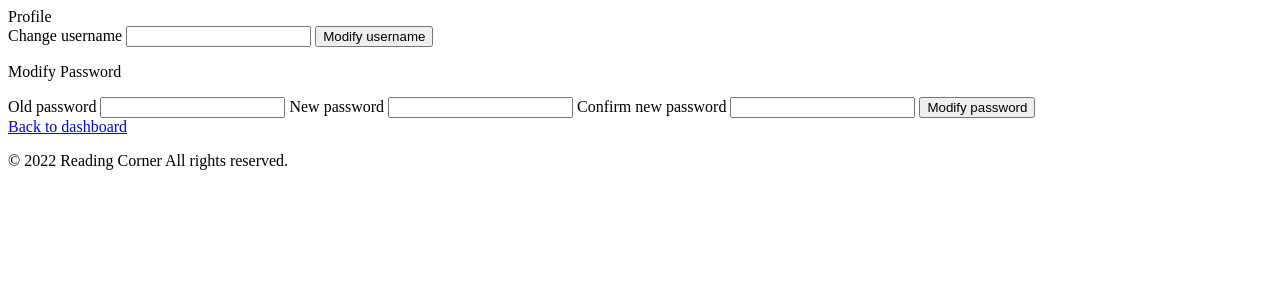
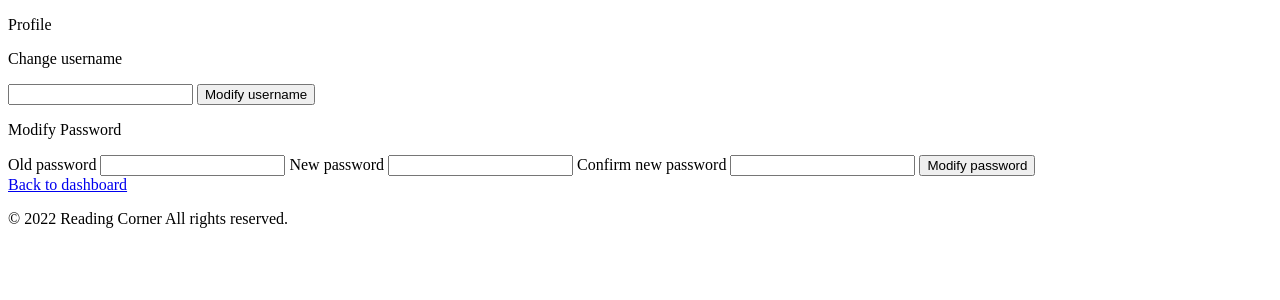
Before and after one commit to itmo-wad/ReadingCorner-Team7, a Flask app: template templates/profile.html in a window 1280 px wide. Shown: the top 300 px of the page. Run offline with Flask 2, Linux system fonts and the light colour scheme; the template is opened without the code that fills it, so the values that code supplies are empty.

Commit message:
Added some checks for the profile update page, and reverted to proper mongo database and checks for login

```diff
--- a/routes/dashboard.py
+++ b/routes/dashboard.py
@@ -12,7 +12,7 @@ mongo = PyMongo(app)
 dashboard_page = Blueprint('dashboard_page', __name__, template_folder='templates')
 
 @dashboard_page.route("/dashboard")
-#@require_login
+@require_login
 def dashboard():
     userid = request.cookies.get("userID")
     listbooks=list(mongo.db.isbn.find({"username":userid}))
--- a/routes/login.py
+++ b/routes/login.py
@@ -28,7 +28,7 @@ def login():
     return render_template('login.html', stylesheets=["https://cdn.jsdelivr.net/npm/bootstrap@5.1.3/dist/css/bootstrap.min.css","/static/css/login.css", "/static/css/main.css"])
 
 @login_page.route("/disconnect")
-#@require_login
+@require_login
 def disconnect():
     resp = make_response(redirect(url_for('login_page.login')))
     resp.delete_cookie('userID')
--- a/static/css/dashboard.css
+++ b/static/css/dashboard.css
@@ -125,7 +125,7 @@ div.search-bar::after {
     text-decoration: none;
 }
 
-.row img{
+.books img{
     width:200px;
     height:200px;
 }
--- a/templates/dashboard.html
+++ b/templates/dashboard.html
@@ -33,7 +33,7 @@
     <h2 class="text-center">Search Result</h2>
 
     <div id="list-output" class="">
-      <div class="row">
+      <div class="row books">
         {% for image in thumbnailBooks %}
         <img src="{{image}}">
 
--- a/templates/profile.html
+++ b/templates/profile.html
@@ -10,9 +10,10 @@
 </head>
 
 <body>
-    <nav>
-        <label class="logo">Profile</label>
-    </nav>
+    <div class="container">
+        <div class="text-center">
+            <p>Profile</p>
+        </div>
         <div>
             {% with messages = get_flashed_messages(with_categories=true) %}
             {% for category, message in messages %}
@@ -22,12 +23,12 @@
         </div>
         <form action="/profile" method="POST">
             <div>
-            <div>
-                <label for="username">Change username</label>
+                <div class="form-control">
+                    <p>Change username</p>
                     <input type="text" name="username" value="{{user.username}}">
                     <button type="submit" name="change-username">Modify username</button>
                 </div>
-            <div>
+                <div class="form-control">
                     <p>Modify Password</p>
                     <label for="old_password">Old password</label>
                     <input type="password" name="old_password">
@@ -40,6 +41,7 @@
             </div>
         </form>
         <a href="/dashboard">Back to dashboard</a>
+    </div>
 </body>
 <footer>
     <div class="mt-5 bg-light py-4">
--- a/templates/register.html
+++ b/templates/register.html
@@ -36,7 +36,7 @@
             </div>
 
             <div class="btn-register">
-                <button type="submit" value="Register" class="btn btn-primary" style="width: -webkit-fill-available">Sign up</button>
+                <button type="submit" class="btn btn-primary" style="width: -webkit-fill-available">Sign up</button>
             </div>
 
         </form>
--- a/utility/database.py
+++ b/utility/database.py
@@ -10,8 +10,7 @@ import uuid
 # New functions can be added at the bottom of the class
 class readingCornerDatabase:
     def __init__(self):
-        #self.client = MongoClient('localhost', 27017)
-        self.client = MongoClient('mongodb+srv://axelportable:123test@cluster0.523ue.mongodb.net/test', 27017)
+        self.client = MongoClient('localhost', 27017)
         self.db = self.client.readingcorner
 
         self.users = self.db.users
--- a/utility/wraps.py
+++ b/utility/wraps.py
@@ -8,7 +8,7 @@ def require_login(f):
         if request.cookies.get("userID"):
             return f(*_, **__)
         else:
-            flash('Cannot denied. Please login.', 'error')
+            flash('Access denied. Please login.', 'error')
             return redirect('/')
     return wrap
 
```
Also changed, not shown: routes/profile.py (+6 -1 lines). Lines whose indentation alone changed are shown as unchanged.
